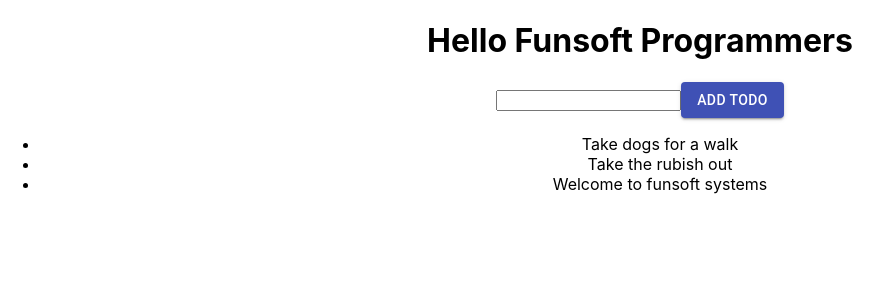
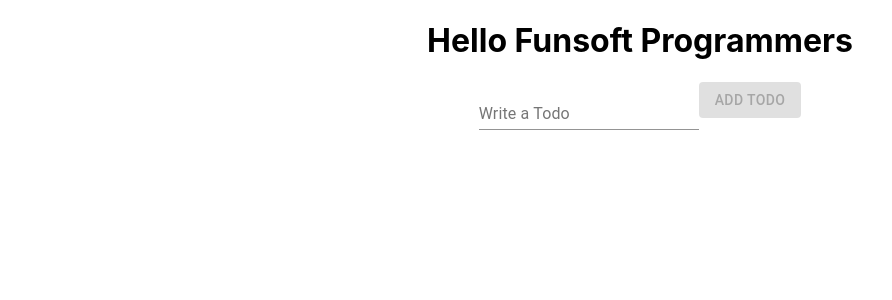
Before and after one commit to kmonyoncho/TODO-APP, a React (Create React App) app in the folder todo-app/: page / in a window 1280 px wide. Shown: the top 300 px of the page, without its empty margins (0-892 px from the left). Built offline with nearby package versions, Linux system fonts and the light colour scheme.

Commit message:
database connection

```diff
--- a/todo-app/src/App.js
+++ b/todo-app/src/App.js
@@ -1,16 +1,18 @@
 import React, {useState} from 'react';
-import Button from '@material-ui/core/Button';
 import './App.css';
+import TodoC from './TodoC';
+import { Button,FormControl, InputLabel,Input } from '@material-ui/core';
 
 function App() {
-  const [todos,setTodos]=useState(['Take dogs for a walk','Take the rubish out','Welcome to funsoft systems']);
+  const [todos,setTodos]=useState([]);
   const[input,setInput]=useState('');
-  console.log(input);
+ //when app loads listen to the database and
+ // fetch new todos as they get added/removed
 
   const addTodo = (event) =>{
     //this will fire when the button is clicked
    event.preventDefault();//stop refresh
-    console.log('The button clicked');
+
     setTodos([...todos,input]);
     setInput(''); //clear up the input
   }
@@ -18,15 +20,19 @@ function App() {
     <div className="App">
       <h1>Hello Funsoft Programmers</h1>
 
-      <input value={input} onChange={event=> setInput(event.target.value)}/>
-      <Button type="submit" onClick={addTodo} variant="contained" color="primary">
+      <FormControl>
+        <InputLabel>Write a Todo</InputLabel>
+        <Input value={input} onChange={event=> setInput(event.target.value)}/>
+      </FormControl>
+      <Button disabled={!input} type="submit" onClick={addTodo} variant="contained" color="primary">
       Add Todo
 </Button>
       {/* <Button onClick={addTodo}>Add Todo</Button> */}
 
       <ul>
         {todos.map(todo =>(
-        <li>{todo}</li>
+          <TodoC text={todo}/>
+        // <li>{todo}</li>
         ))}
 
       </ul>
--- /dev/null
+++ b/todo-app/src/Todo.css
@@ -0,0 +1,3 @@
+.todo_list{
+    text-align: center;
+}
--- /dev/null
+++ b/todo-app/src/TodoC.js
@@ -0,0 +1,18 @@
+import { Avatar, List, ListItem, ListItemAvatar, ListItemText } from '@material-ui/core';
+import React from 'react';
+function TodoC(props) {
+    return (
+        <List className="todo_list">
+            <ListItem>
+                <ListItemAvatar>
+                    <Avatar>
+
+                    </Avatar>
+                </ListItemAvatar>
+                <ListItemText primary="Todo" secondary={props.text} />
+            </ListItem>
+        </List>
+    )
+}
+
+export default TodoC;
```
Also changed, not shown: todo-app/src/firebase.js (added, +15 -0 lines), todo-app/src/todo.js (deleted, +0 -11 lines).
